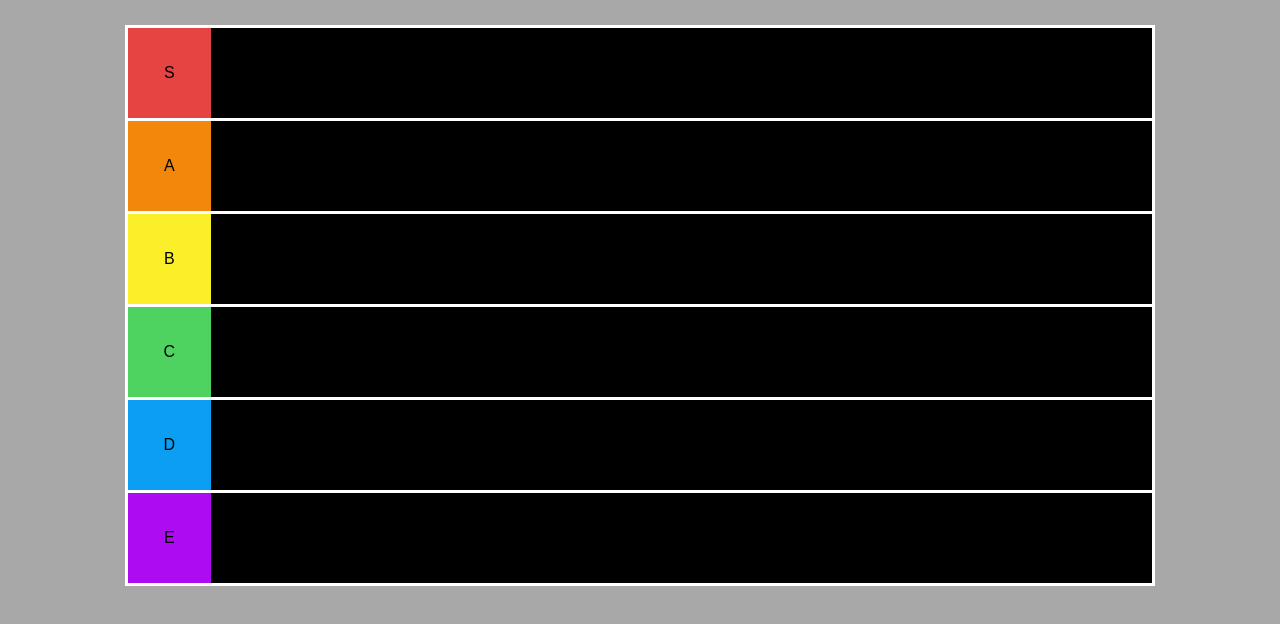
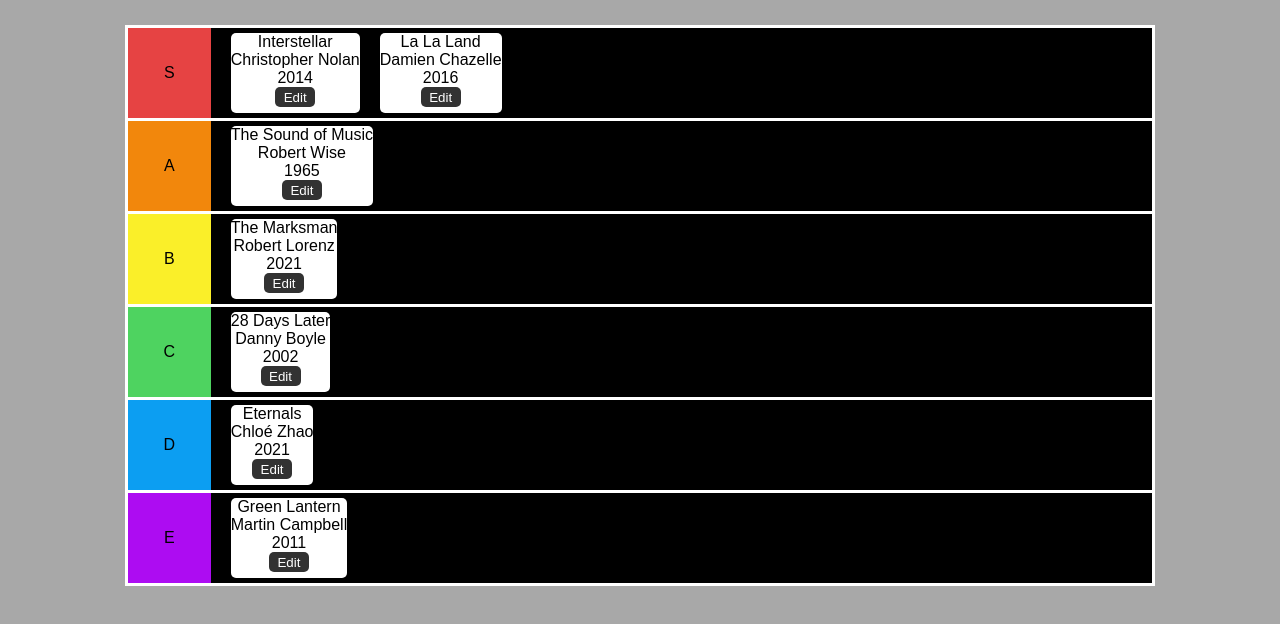
Before and after one commit to rjablon03/movie-tier-list, a React (Vite) app in the folder movie-tier-list/: page / in a window 1280 px wide. Shown: the top 624 px of the page. Built offline with nearby package versions, Linux system fonts and the light colour scheme.

Commit message:
Simple view (no CRUD yet) complete

```diff
--- a/movie-tier-list/src/App.css
+++ b/movie-tier-list/src/App.css
@@ -66,4 +66,27 @@
     background-color: #000000;
     height: 90px;
     width: 100%;
+    display: flex;
+    align-items: center;
+    gap: 20px;
 }
+
+.items .card:first-child {
+    margin-left: 20px;
+}
+
+.card {
+    background-color: #ffffff;
+    width: fit-content;
+    height: 80px;
+    text-align: center;
+    border-radius: 5px;
+}
+
+.edit {
+    height: 20px;
+    width: 40px;
+    border-radius: 5px;
+    background-color: #323232;
+    color: #ffffff;
+}
--- a/movie-tier-list/src/Components.jsx
+++ b/movie-tier-list/src/Components.jsx
@@ -1,3 +1,5 @@
+import { useState } from "react"
+
 const data = [
     {
         name: "Interstellar",
@@ -59,14 +61,34 @@
 }
 
 function Category(props) {
+    const [movies, setMovies] = useState(data.filter(movie => movie.rank === props.label))
+
     return (
         <div className="category-container">
             <div className={"label label-" + props.label}>{props.label}</div>
             <div className="items">
-
+                {movies.map(movie => (
+                        <MovieCard
+                            key={movie.name}
+                            name={movie.name}
+                            director={movie.director}
+                            year={movie.year}
+                        />
+                    ))}
             </div>
         </div>
     )
 }
 
+function MovieCard(props) {
+    return (
+        <div className="card">
+            <p>{props.name}</p>
+            <p>{props.director}</p>
+            <p>{props.year}</p>
+            <button className="edit">Edit</button>
+        </div>
+    )
+}
+
 export { Container }
```
